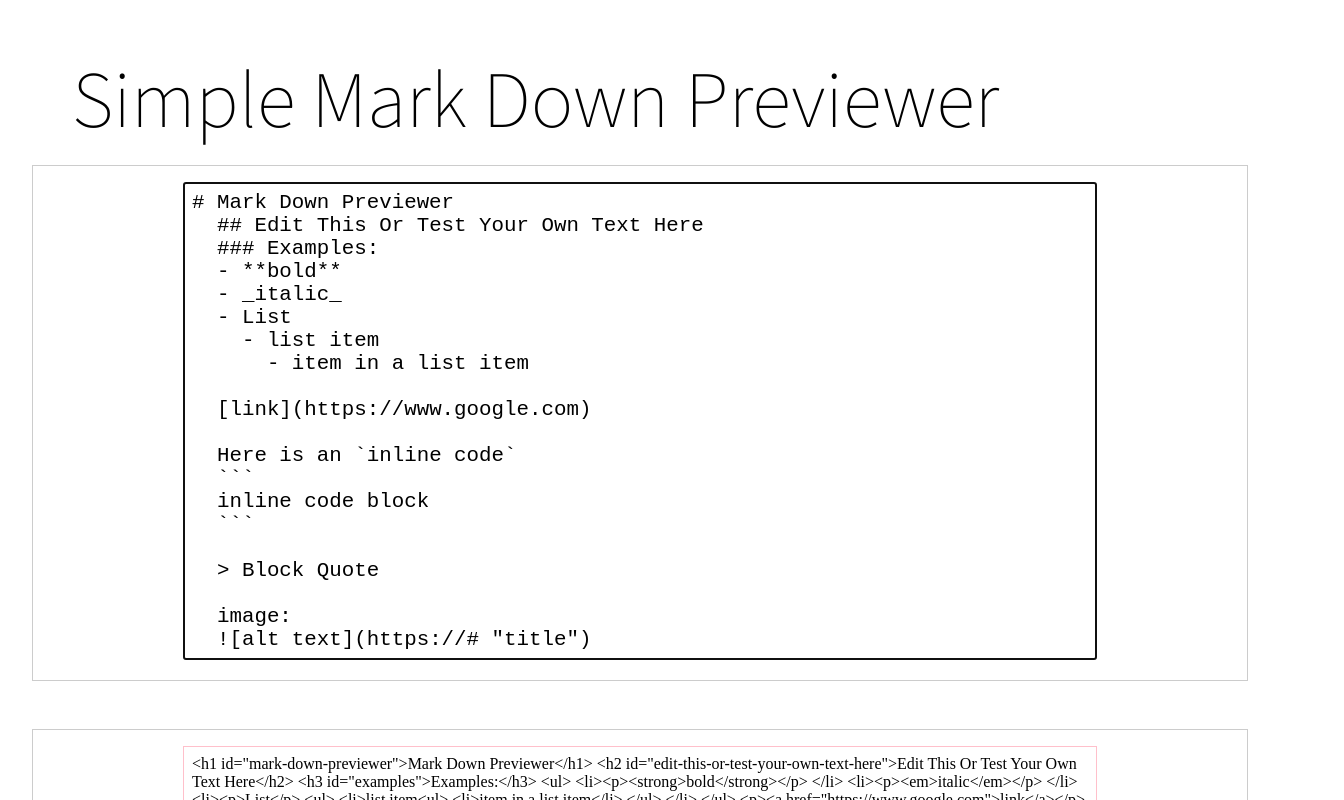
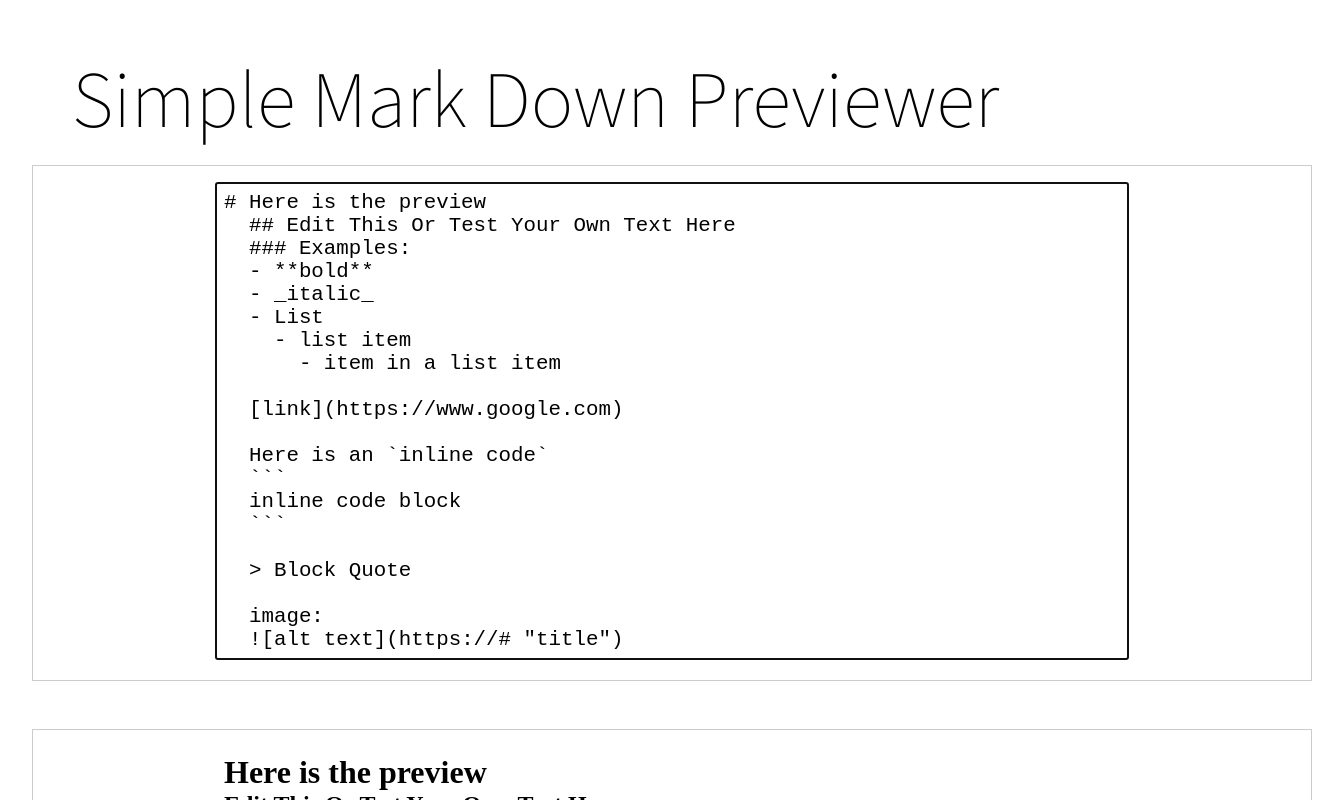
Before and after one commit to AyumiOsawa/freeCodeCamp, a React (Create React App) app in the folder front-end_library_project/markdown_previewer/: page / in a window 1280 px wide. Shown: the top 800 px of the page, 1344 px wide, since content can reach past the window. Built offline with nearby package versions, Linux system fonts and the light colour scheme.

Commit message:
basic functionality added

```diff
--- a/front-end_library_project/markdown_previewer/src/App.css
+++ b/front-end_library_project/markdown_previewer/src/App.css
@@ -1,9 +1,10 @@
 .App {
   text-align: center;
   padding: 2rem;
+  width: 100vw;
 }
 
-h1 {
+.App__title {
   font-family: 'Source Sans Pro', sans-serif;
   font-size: 5rem;
   font-weight: 200;
--- a/front-end_library_project/markdown_previewer/src/App.js
+++ b/front-end_library_project/markdown_previewer/src/App.js
@@ -6,7 +6,7 @@ import Preview from './features/preview/Preview';
 function App() {
   return (
     <div className="App">
-      <h1>Simple Mark Down Previewer</h1>
+      <h1 className="App__title">Simple Mark Down Previewer</h1>
       <Input />
       <Preview />
     </div>
--- a/front-end_library_project/markdown_previewer/src/features/input/inputSlice.js
+++ b/front-end_library_project/markdown_previewer/src/features/input/inputSlice.js
@@ -1,6 +1,6 @@
 import { createSlice } from '@reduxjs/toolkit';
 
-const initialState = `# Mark Down Previewer
+const initialState = `# Here is the preview
   ## Edit This Or Test Your Own Text Here
   ### Examples:
   - **bold**
--- a/front-end_library_project/markdown_previewer/src/features/preview/Preview.css
+++ b/front-end_library_project/markdown_previewer/src/features/preview/Preview.css
@@ -9,7 +9,4 @@
   margin: 1rem auto;
   min-height: 100px;
   width: 70vw;
-
-  /* below for debug */
-  border: 1px solid pink;
 }
--- a/front-end_library_project/markdown_previewer/src/features/preview/Preview.js
+++ b/front-end_library_project/markdown_previewer/src/features/preview/Preview.js
@@ -1,17 +1,25 @@
-import React from 'react';
+import React, { useEffect } from 'react';
 import { useSelector } from 'react-redux';
 import { selectInput } from '../input/inputSlice';
 import './Preview.css';
 const marked = require("marked");
-let preview;
-
-document.addEventListener('DOMContentLoaded', () => {
-  preview = document.getElementById('preview');
-})
 
 export default function Preview() {
-  const input = useSelector(selectInput);
-  const html = marked(input);
+  let parentElm;
+  let input = useSelector(selectInput);
+
+  const updateHTML = () => {
+    const html = marked(input);
+    parentElm.innerHTML = html;
+  }
+
+  useEffect(() => {
+      parentElm = document.getElementById('preview');
+  },[]);
+
+  useEffect(() => {
+    updateHTML();
+  }, input);
 
   return (
     <div
@@ -20,7 +28,6 @@ export default function Preview() {
         id="preview"
         className="preview__display"
       >
-      {html}
       </div>
     </div>
   );
```
Also changed, not shown: 1 other file (tests, documents, lock files or other folders).
